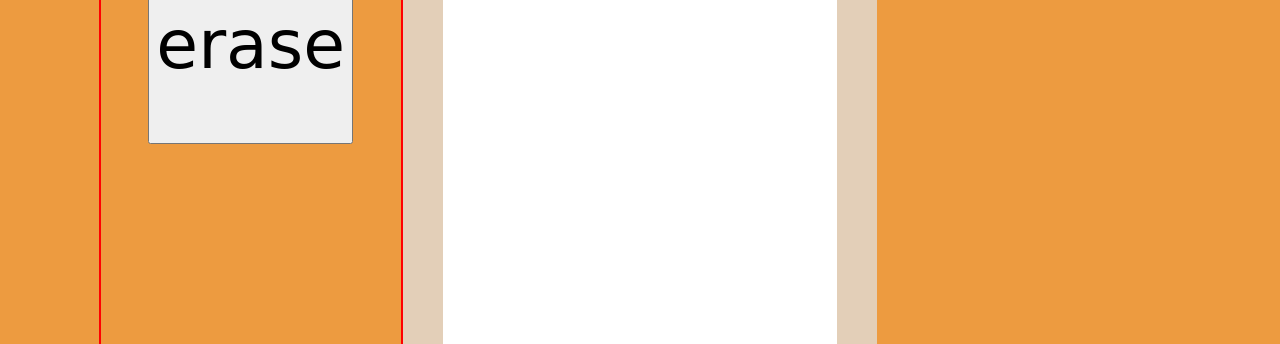
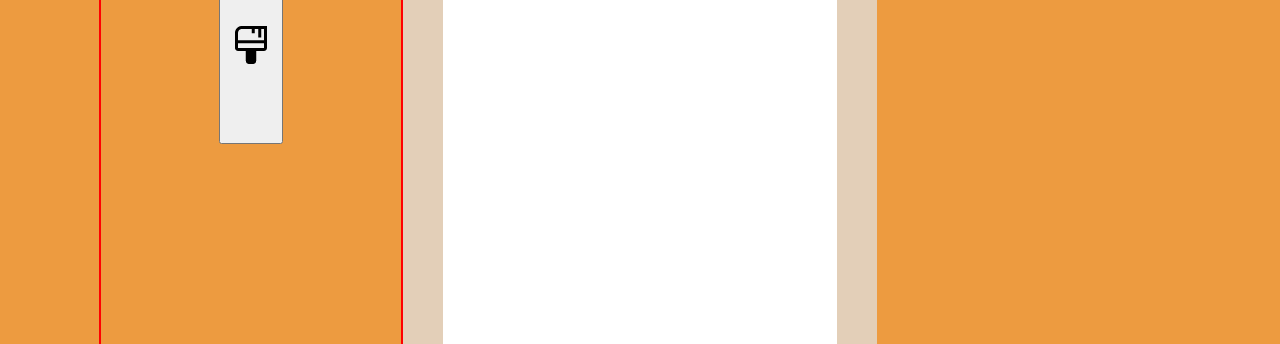
Before and after one commit to Steinvorth/Etch-a-Sketch, a plain HTML site: page index.html in a window 1280 px wide. Shown: the part 864-1208 px from the top of the page. Drawn offline with Linux system fonts and the light colour scheme; files whose address does not match are found by name; a web font is replaced by a local one.

Commit message:
visual changes

```diff
--- a/index.html
+++ b/index.html
@@ -9,8 +9,6 @@
         <!-- Fonts and images-->
         <link href="https://fonts.googleapis.com/css2?family=Darumadrop+One&display=swap" rel="stylesheet">
 
-        <link rel="stylesheet" href="">
-
     </head>
     <body>
         <div id="top">
@@ -21,7 +19,7 @@
         <div id="container">
             <div id="side1">
                 <div class="opt">
-                    <button id="clear">erase</button>
+                    <button id="clear"><img src="/home/emiliano/repos/Etch-a-Sketch/Images/BrushSymbol.png" alt="erase"></button>
                 </div>
             </div>
 
```
Also changed, not shown: Images/BrushSymbol.png (renamed from Images/format_paint_FILL0_wght400_GRAD0_opsz48.png), Images/ClearAllSymbol.png (renamed from Images/layers_clear_FILL0_wght400_GRAD0_opsz48.png).
